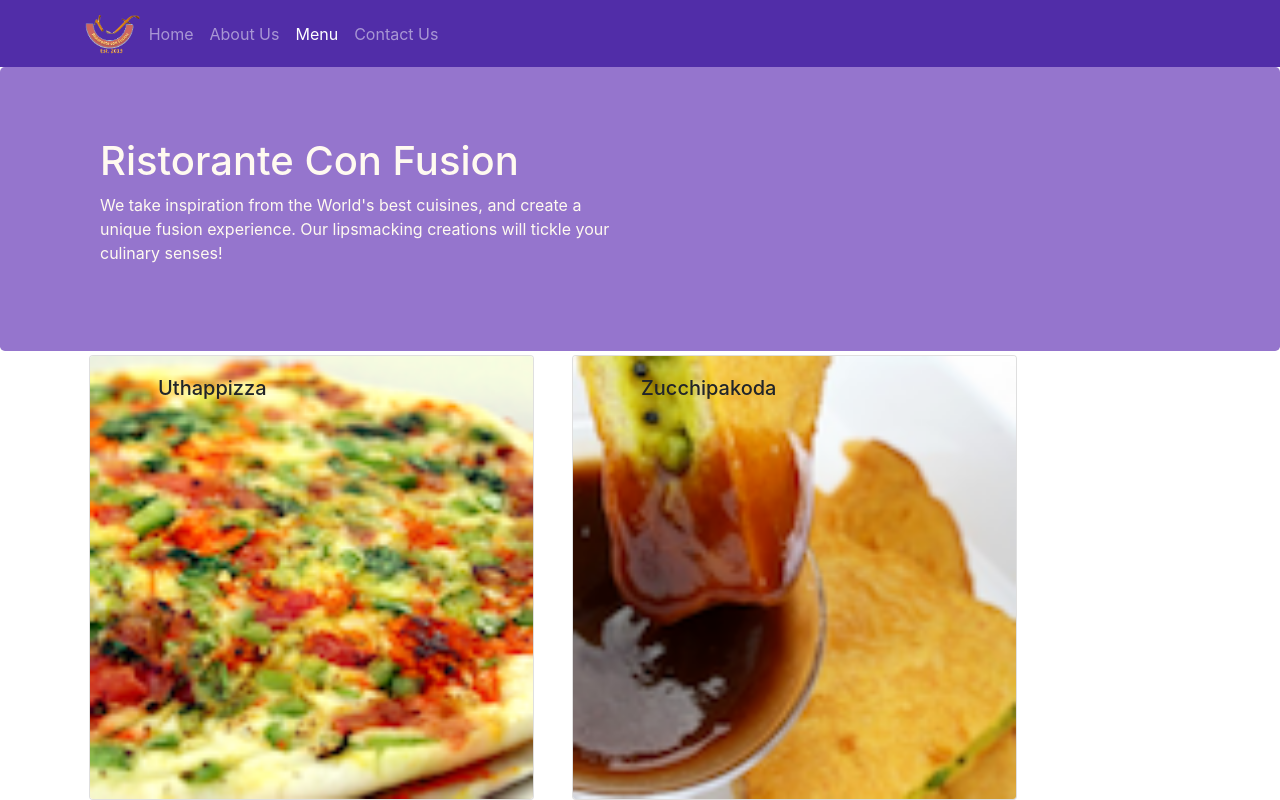
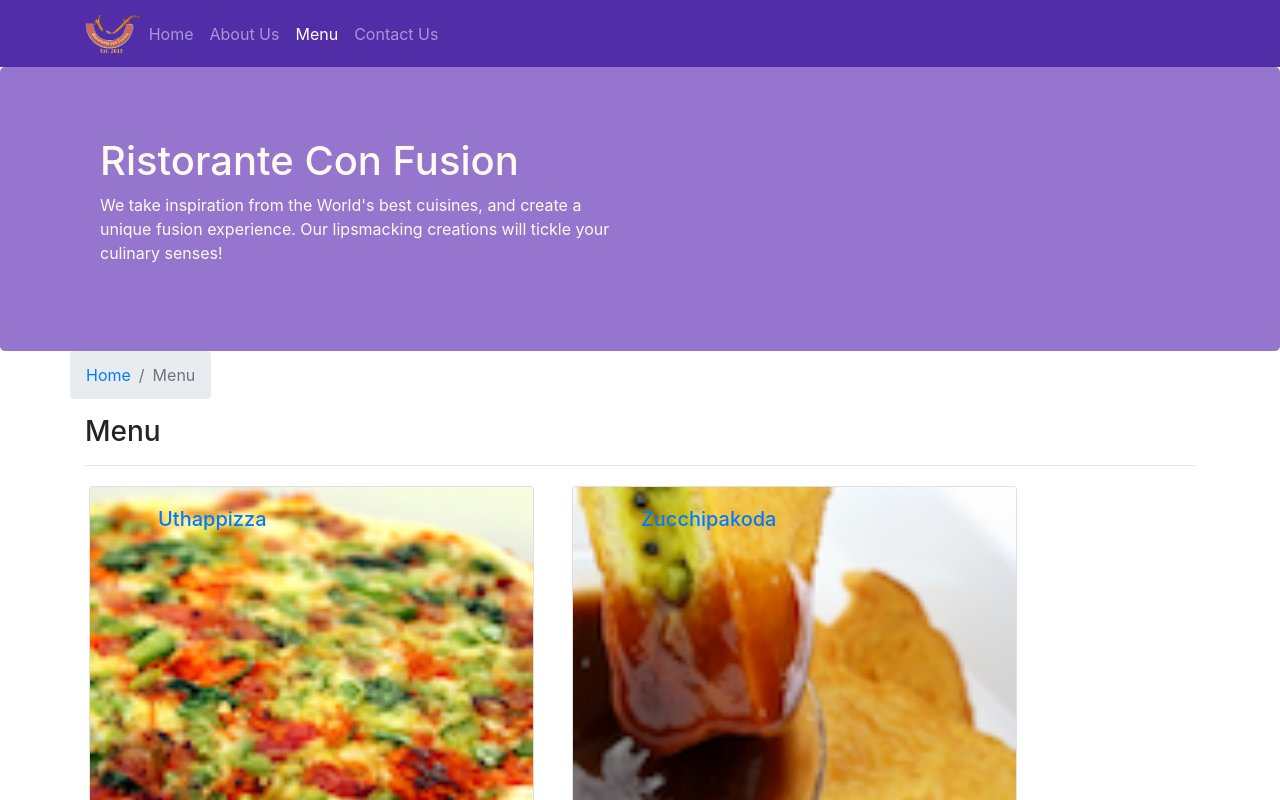
Before and after one commit to oleksii-ponomarov/confusion, a React (Create React App) app: page /menu in a window 1280 px wide. Shown: the top 800 px of the page. Built offline with nearby package versions, Linux system fonts and the light colour scheme; the HTML template or start-up script is replaced by a standard one.

Commit message:
Single Page Applications - Part 2

```diff
--- a/src/components/ContactComponent.js
+++ b/src/components/ContactComponent.js
@@ -1,8 +1,24 @@
 import React from "react";
+import { Breadcrumb, BreadcrumbItem } from 'reactstrap';
+import { Link } from 'react-router-dom';
 
 function Contact(props) {
   return (
     <div className="container">
+      <div className="row">
+        <Breadcrumb>
+          <BreadcrumbItem>
+            <Link to="/home">Home</Link>
+          </BreadcrumbItem>
+          <BreadcrumbItem active>
+            Contact Us
+          </BreadcrumbItem>
+        </Breadcrumb>
+        <div className="col-12">
+          <h3>Contact Us</h3>
+          <hr />
+        </div>
+      </div>
       <div className="row row-content">
         <div className="col-12">
           <h3>Location Information</h3>
--- a/src/components/DishdetailComponent.js
+++ b/src/components/DishdetailComponent.js
@@ -5,7 +5,10 @@
   CardText,
   CardBody,
   CardTitle,
+  Breadcrumb,
+  BreadcrumbItem
 } from 'reactstrap';
+import { Link } from 'react-router-dom';
 
 const RenderDish = ({ dish }) => {
   return(
@@ -51,13 +54,27 @@
   }
 };
 
-const DishDetail = ({ dish }) => {
+const DishDetail = ({ dish, comments }) => {
   if (dish) {
     return(
       <div className="container">
         <div className="row">
+        <Breadcrumb>
+          <BreadcrumbItem>
+            <Link to="/menu">Menu</Link>
+          </BreadcrumbItem>
+          <BreadcrumbItem active>
+            {dish.name}
+          </BreadcrumbItem>
+        </Breadcrumb>
+        <div className="col-12">
+          <h3>{dish.name}</h3>
+          <hr />
+        </div>
+      </div>
+        <div className="row">
           <RenderDish dish={dish} />
-          <RenderComments comments={dish.comments} />
+          <RenderComments comments={comments} />
         </div>
       </div>
     )
--- a/src/components/MainComponent.js
+++ b/src/components/MainComponent.js
@@ -6,6 +6,7 @@
 import Header from './HeaderComponent';
 import Footer from './FooterComponent';
 import Menu from './MenuComponent';
+import DishDetail from './DishdetailComponent';
 import { DISHES } from '../shared/dishes';
 import { COMMENTS } from '../shared/comments';
 import { PROMOTIONS } from '../shared/promotions';
@@ -35,6 +36,15 @@
       )
     };
 
+    const DishWithId = ({ match }) => {
+      return(
+        <DishDetail
+          dish={this.state.dishes.filter(dish => dish.id === parseInt(match.params.dishId, 10))[0]}
+          comments={this.state.comments.filter(comment => comment.dishId === parseInt(match.params.dishId, 10))}
+        />
+      );
+    };
+
     return (
       <div>
         <Header />
@@ -47,6 +57,10 @@
             exact
             path="/menu"
             component={() => <Menu dishes={this.state.dishes} />}
+          />
+          <Route
+            path="/menu/:dishId"
+            component={DishWithId}
           />
           <Route
             exact
--- a/src/components/MenuComponent.js
+++ b/src/components/MenuComponent.js
@@ -4,11 +4,15 @@
   CardImg,
   CardImgOverlay,
   CardTitle,
+  Breadcrumb,
+  BreadcrumbItem
 } from 'reactstrap';
+import { Link } from 'react-router-dom';
 
-function RenderMenuItem({ dish, onClick }) {
+function RenderMenuItem({ dish }) {
   return(
-    <Card onClick={() => onClick(dish.id)}>
+    <Card>
+      <Link to={`/menu/${dish.id}`}>
         <CardImg
           width="100%"
           src={dish.image}
@@ -17,17 +21,17 @@
         <CardImgOverlay className="ml-5">
           <CardTitle>{dish.name}</CardTitle>
         </CardImgOverlay>
+      </Link>
     </Card>
   )
 }
 
-const Menu = ({ dishes, onClick }) => {
+const Menu = ({ dishes }) => {
   const menu = dishes.map((dish) => {
     return (
       <div key={dish.id} className="col-12 col-md-5 m-1">
         <RenderMenuItem
           dish={dish}
-          onClick={onClick}
         />
       </div>
     );
@@ -36,6 +40,20 @@
   return (
     <div className="container">
       <div className="row">
+        <Breadcrumb>
+          <BreadcrumbItem>
+            <Link to="/home">Home</Link>
+          </BreadcrumbItem>
+          <BreadcrumbItem active>
+            Menu
+          </BreadcrumbItem>
+        </Breadcrumb>
+        <div className="col-12">
+          <h3>Menu</h3>
+          <hr />
+        </div>
+      </div>
+      <div className="row">
         {menu}
       </div>
     </div>
```
Lines whose indentation alone changed are shown as unchanged.
